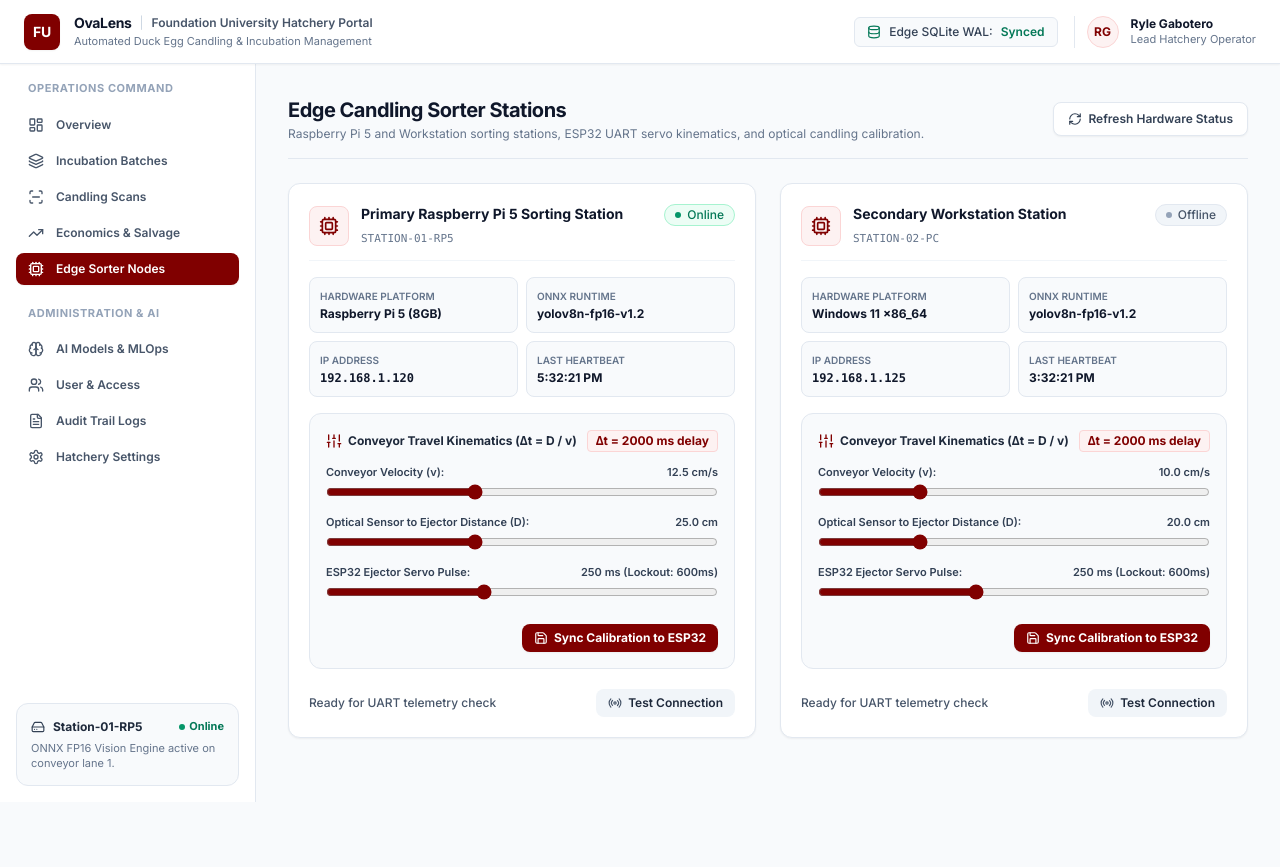
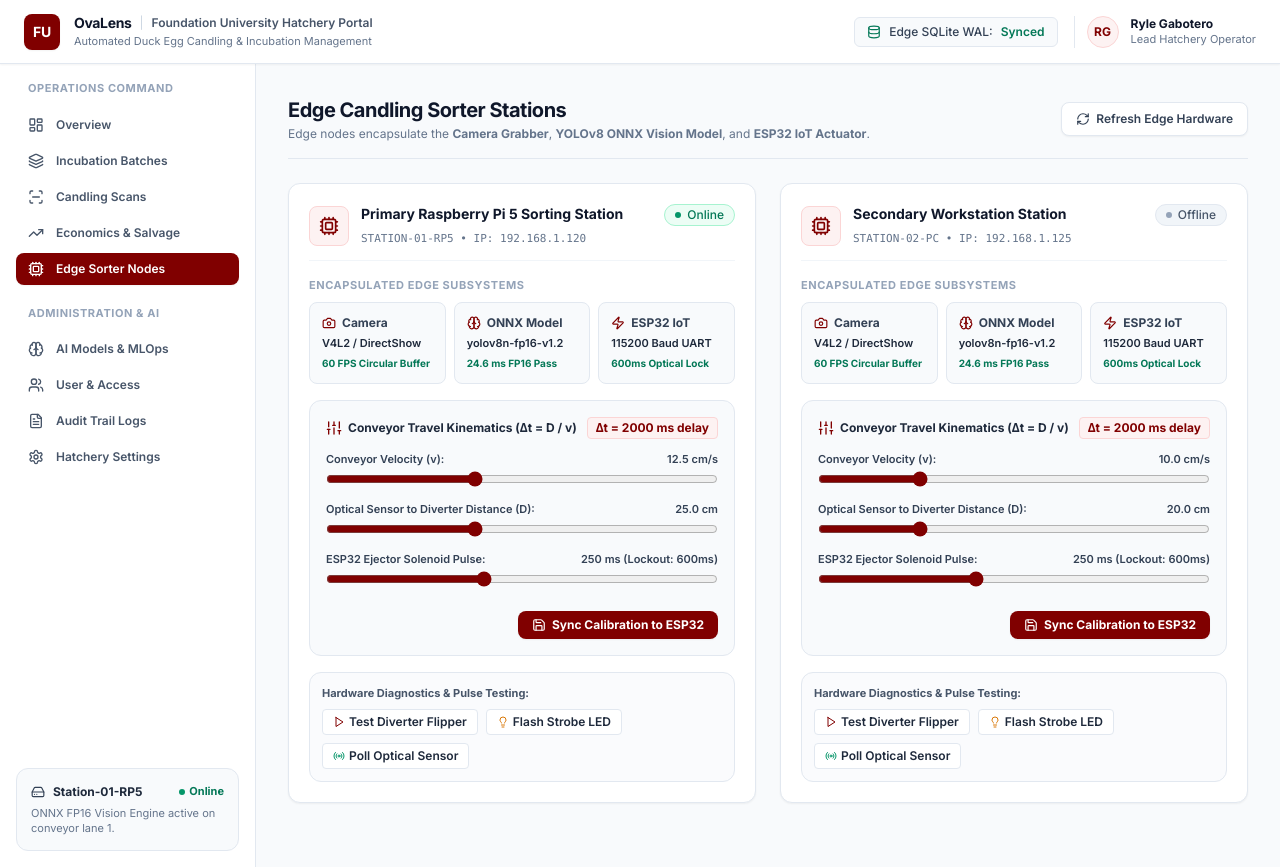
Before and after one commit to Dev-RyleR6/OvaLens-Ecosystem, a React (Vite) app in the folder dashboard/: page /devices in a window 1280 px wide. Before the commit the page ends 802 px from the top, so only its background shows below. Built offline with nearby package versions, Linux system fonts and the light colour scheme; no server answers.

Commit message:
feat(dashboard): refine Edge Sorter Stations page to showcase encapsulated Camera, ONNX Model, and ESP32 IoT subsystems with interactive diagnostic tests

```diff
--- a/dashboard/src/pages/DevicesPage.tsx
+++ b/dashboard/src/pages/DevicesPage.tsx
@@ -8,6 +8,13 @@ import {
   HardDrive,
   Radio,
   Save,
+  Camera,
+  Brain,
+  Zap,
+  Flame,
+  ShieldCheck,
+  Play,
+  Lightbulb,
 } from 'lucide-react';
 import { apiClient } from '../api/client';
 import { Device } from '../types';
@@ -15,10 +22,10 @@ import { Badge } from '../components/Badge';
 
 export const DevicesPage: React.FC = () => {
   const [devices, setDevices] = useState<Device[]>([]);
-  const [pingStatus, setPingStatus] = useState<Record<string, string>>({});
   const [isRefreshing, setIsRefreshing] = useState(false);
   const [savingDeviceId, setSavingDeviceId] = useState<string | null>(null);
   const [saveMessage, setSaveMessage] = useState<string | null>(null);
+  const [diagnosticResult, setDiagnosticResult] = useState<Record<string, string>>({});
 
   // Calibration state per device
   const [calibration, setCalibration] = useState<Record<string, { speed: number; dist: number; pulse: number }>>({});
@@ -44,11 +51,14 @@ export const DevicesPage: React.FC = () => {
     fetchDevices();
   }, []);
 
-  const handlePing = (deviceId: string) => {
-    setPingStatus(prev => ({ ...prev, [deviceId]: 'Pinging UART...' }));
+  const handleRunDiagnostic = (deviceId: string, actionName: string) => {
+    setDiagnosticResult(prev => ({ ...prev, [deviceId]: `Executing ${actionName}...` }));
     setTimeout(() => {
-      setPingStatus(prev => ({ ...prev, [deviceId]: 'Online • 115200 Baud (12ms latency)' }));
-    }, 350);
+      setDiagnosticResult(prev => ({
+        ...prev,
+        [deviceId]: `✓ ${actionName} completed successfully (Response: 18ms ACK)`
+      }));
+    }, 450);
   };
 
   const handleSaveCalibration = async (deviceId: string) => {
@@ -62,7 +72,7 @@ export const DevicesPage: React.FC = () => {
         conveyor_dist_cm: cal.dist,
         servo_pulse_ms: cal.pulse,
       });
-      setSaveMessage(`Calibration synced to ${deviceId} successfully.`);
+      setSaveMessage(`Calibration synced to ${deviceId} and saved in ESP32 NVRAM.`);
       setTimeout(() => setSaveMessage(null), 3000);
     } finally {
       setSavingDeviceId(null);
@@ -78,7 +88,7 @@ export const DevicesPage: React.FC = () => {
             Edge Candling Sorter Stations
           </h1>
           <p className="text-xs text-slate-500 mt-0.5">
-            Raspberry Pi 5 and Workstation sorting stations, ESP32 UART servo kinematics, and optical candling calibration.
+            Edge nodes encapsulate the <strong>Camera Grabber</strong>, <strong>YOLOv8 ONNX Vision Model</strong>, and <strong>ESP32 IoT Actuator</strong>.
           </p>
         </div>
 
@@ -88,18 +98,18 @@ export const DevicesPage: React.FC = () => {
           className="inline-flex items-center gap-1.5 px-3.5 py-2 rounded-lg bg-white border border-slate-200 text-slate-700 hover:bg-slate-50 text-xs font-semibold shadow-xs transition-colors cursor-pointer"
         >
           <RefreshCw className={`w-3.5 h-3.5 ${isRefreshing ? 'animate-spin' : ''}`} />
-          <span>Refresh Hardware Status</span>
+          <span>Refresh Edge Hardware</span>
         </button>
       </div>
 
       {saveMessage && (
-        <div className="p-3 bg-emerald-50 border border-emerald-200 rounded-lg text-xs font-semibold text-emerald-800 flex items-center gap-2">
-          <CheckCircle2 className="w-4 h-4 text-emerald-700" />
+        <div className="p-3 bg-emerald-50 border border-emerald-200 rounded-lg text-xs font-semibold text-emerald-800 flex items-center gap-2 shadow-xs">
+          <CheckCircle2 className="w-4 h-4 text-emerald-700 flex-shrink-0" />
           <span>{saveMessage}</span>
         </div>
       )}
 
-      {/* Devices Grid */}
+      {/* Edge Devices Grid */}
       <div className="grid grid-cols-1 lg:grid-cols-2 gap-6">
         {devices.map((device) => {
           const cal = calibration[device.device_id] || {
@@ -120,31 +130,48 @@ export const DevicesPage: React.FC = () => {
                   </div>
                   <div>
                     <h3 className="text-sm font-bold text-[#0F172A]">{device.device_name}</h3>
-                    <span className="text-[11px] text-slate-500 font-mono">{device.device_id}</span>
+                    <span className="text-[11px] text-slate-500 font-mono">{device.device_id} • IP: {device.ip_address || '192.168.1.120'}</span>
                   </div>
                 </div>
                 <Badge type="device" value={device.status} />
               </div>
 
-              {/* Hardware Properties Grid */}
-              <div className="grid grid-cols-2 gap-2 text-xs">
-                <div className="p-2.5 bg-slate-50 rounded-lg border border-slate-200">
-                  <span className="text-[10px] text-slate-500 font-semibold uppercase block">Hardware Platform</span>
-                  <span className="font-bold text-[#0F172A] mt-0.5 block">{device.hardware_platform}</span>
-                </div>
-                <div className="p-2.5 bg-slate-50 rounded-lg border border-slate-200">
-                  <span className="text-[10px] text-slate-500 font-semibold uppercase block">ONNX Runtime</span>
-                  <span className="font-bold text-[#0F172A] mt-0.5 block">{device.model_version}</span>
-                </div>
-                <div className="p-2.5 bg-slate-50 rounded-lg border border-slate-200">
-                  <span className="text-[10px] text-slate-500 font-semibold uppercase block">IP Address</span>
-                  <span className="font-bold text-[#0F172A] mt-0.5 block font-mono">{device.ip_address || '127.0.0.1'}</span>
-                </div>
-                <div className="p-2.5 bg-slate-50 rounded-lg border border-slate-200">
-                  <span className="text-[10px] text-slate-500 font-semibold uppercase block">Last Heartbeat</span>
-                  <span className="font-bold text-[#0F172A] mt-0.5 block">
-                    {device.last_heartbeat ? new Date(device.last_heartbeat).toLocaleTimeString() : 'Online'}
-                  </span>
+              {/* 3 Core Edge Subsystems Encapsulation Breakdown */}
+              <div className="space-y-2">
+                <span className="text-[11px] font-bold text-slate-400 uppercase tracking-wider block">
+                  Encapsulated Edge Subsystems
+                </span>
+
+                <div className="grid grid-cols-3 gap-2 text-xs">
+                  {/* 1. Camera */}
+                  <div className="p-3 rounded-lg bg-slate-50 border border-slate-200 space-y-1">
+                    <div className="flex items-center gap-1.5 text-slate-700 font-bold">
+                      <Camera className="w-3.5 h-3.5 text-[#800000]" />
+                      <span>Camera</span>
+                    </div>
+                    <span className="text-[11px] text-slate-800 font-semibold block">V4L2 / DirectShow</span>
+                    <span className="text-[10px] text-emerald-700 font-bold block">60 FPS Circular Buffer</span>
+                  </div>
+
+                  {/* 2. Model */}
+                  <div className="p-3 rounded-lg bg-slate-50 border border-slate-200 space-y-1">
+                    <div className="flex items-center gap-1.5 text-slate-700 font-bold">
+                      <Brain className="w-3.5 h-3.5 text-[#800000]" />
+                      <span>ONNX Model</span>
+                    </div>
+                    <span className="text-[11px] text-slate-800 font-semibold block">{device.model_version}</span>
+                    <span className="text-[10px] text-emerald-700 font-bold block">24.6 ms FP16 Pass</span>
+                  </div>
+
+                  {/* 3. IoT ESP32 */}
+                  <div className="p-3 rounded-lg bg-slate-50 border border-slate-200 space-y-1">
+                    <div className="flex items-center gap-1.5 text-slate-700 font-bold">
+                      <Zap className="w-3.5 h-3.5 text-[#800000]" />
+                      <span>ESP32 IoT</span>
+                    </div>
+                    <span className="text-[11px] text-slate-800 font-semibold block">115200 Baud UART</span>
+                    <span className="text-[10px] text-emerald-700 font-bold block">600ms Optical Lock</span>
+                  </div>
                 </div>
               </div>
 
@@ -186,7 +213,7 @@ export const DevicesPage: React.FC = () => {
                   {/* Distance Slider */}
                   <div>
                     <div className="flex justify-between text-[11px] font-semibold text-slate-700 mb-1">
-                      <span>Optical Sensor to Ejector Distance (D):</span>
+                      <span>Optical Sensor to Diverter Distance (D):</span>
                       <span>{cal.dist.toFixed(1)} cm</span>
                     </div>
                     <input
@@ -208,7 +235,7 @@ export const DevicesPage: React.FC = () => {
                   {/* Servo Pulse Slider */}
                   <div>
                     <div className="flex justify-between text-[11px] font-semibold text-slate-700 mb-1">
-                      <span>ESP32 Ejector Servo Pulse:</span>
+                      <span>ESP32 Ejector Solenoid Pulse:</span>
                       <span>{cal.pulse} ms (Lockout: 600ms)</span>
                     </div>
                     <input
@@ -232,7 +259,7 @@ export const DevicesPage: React.FC = () => {
                   <button
                     onClick={() => handleSaveCalibration(device.device_id)}
                     disabled={savingDeviceId === device.device_id}
-                    className="inline-flex items-center gap-1.5 px-3 py-1.5 rounded-lg bg-[#800000] hover:bg-[#6B0000] text-white text-xs font-bold shadow-xs transition-colors cursor-pointer disabled:opacity-50"
+                    className="inline-flex items-center gap-1.5 px-3.5 py-1.5 rounded-lg bg-[#800000] hover:bg-[#6B0000] text-white text-xs font-bold shadow-xs transition-colors cursor-pointer disabled:opacity-50"
                   >
                     <Save className="w-3.5 h-3.5" />
                     <span>{savingDeviceId === device.device_id ? "Syncing..." : "Sync Calibration to ESP32"}</span>
@@ -240,24 +267,43 @@ export const DevicesPage: React.FC = () => {
                 </div>
               </div>
 
-              {/* Ping Connection Strip */}
-              <div className="flex items-center justify-between pt-1 text-xs">
-                <span className="text-slate-600 font-medium">
-                  {pingStatus[device.device_id] ? (
-                    <span className="text-emerald-700 font-bold">
-                      {pingStatus[device.device_id]}
-                    </span>
-                  ) : (
-                    'Ready for UART telemetry check'
-                  )}
+              {/* Edge Hardware Diagnostic Action Bar */}
+              <div className="p-3 bg-slate-50/70 border border-slate-200 rounded-xl space-y-2">
+                <span className="text-[11px] font-bold text-slate-600 block">
+                  Hardware Diagnostics & Pulse Testing:
                 </span>
-                <button
-                  onClick={() => handlePing(device.device_id)}
-                  className="inline-flex items-center gap-1.5 px-3 py-1.5 rounded-lg bg-slate-100 hover:bg-slate-200 text-slate-800 font-semibold transition-colors cursor-pointer"
-                >
-                  <Radio className="w-3.5 h-3.5 text-slate-600" />
-                  <span>Test Connection</span>
-                </button>
+
+                <div className="flex flex-wrap gap-2">
+                  <button
+                    onClick={() => handleRunDiagnostic(device.device_id, 'Diverter Solenoid Pulse')}
+                    className="inline-flex items-center gap-1 px-2.5 py-1 rounded bg-white border border-slate-200 hover:bg-slate-100 text-xs font-semibold text-slate-800 transition-colors cursor-pointer"
+                  >
+                    <Play className="w-3 h-3 text-[#800000]" />
+                    <span>Test Diverter Flipper</span>
+                  </button>
+
+                  <button
+                    onClick={() => handleRunDiagnostic(device.device_id, 'Strobe LED Flash')}
+                    className="inline-flex items-center gap-1 px-2.5 py-1 rounded bg-white border border-slate-200 hover:bg-slate-100 text-xs font-semibold text-slate-800 transition-colors cursor-pointer"
+                  >
+                    <Lightbulb className="w-3 h-3 text-amber-600" />
+                    <span>Flash Strobe LED</span>
+                  </button>
+
+                  <button
+                    onClick={() => handleRunDiagnostic(device.device_id, 'Optical Sensor Beam Check')}
+                    className="inline-flex items-center gap-1 px-2.5 py-1 rounded bg-white border border-slate-200 hover:bg-slate-100 text-xs font-semibold text-slate-800 transition-colors cursor-pointer"
+                  >
+                    <Radio className="w-3 h-3 text-emerald-600" />
+                    <span>Poll Optical Sensor</span>
+                  </button>
+                </div>
+
+                {diagnosticResult[device.device_id] && (
+                  <p className="text-[11px] font-mono font-semibold text-emerald-800 bg-emerald-50 px-2 py-1 rounded border border-emerald-200">
+                    {diagnosticResult[device.device_id]}
+                  </p>
+                )}
               </div>
             </div>
           );
```
